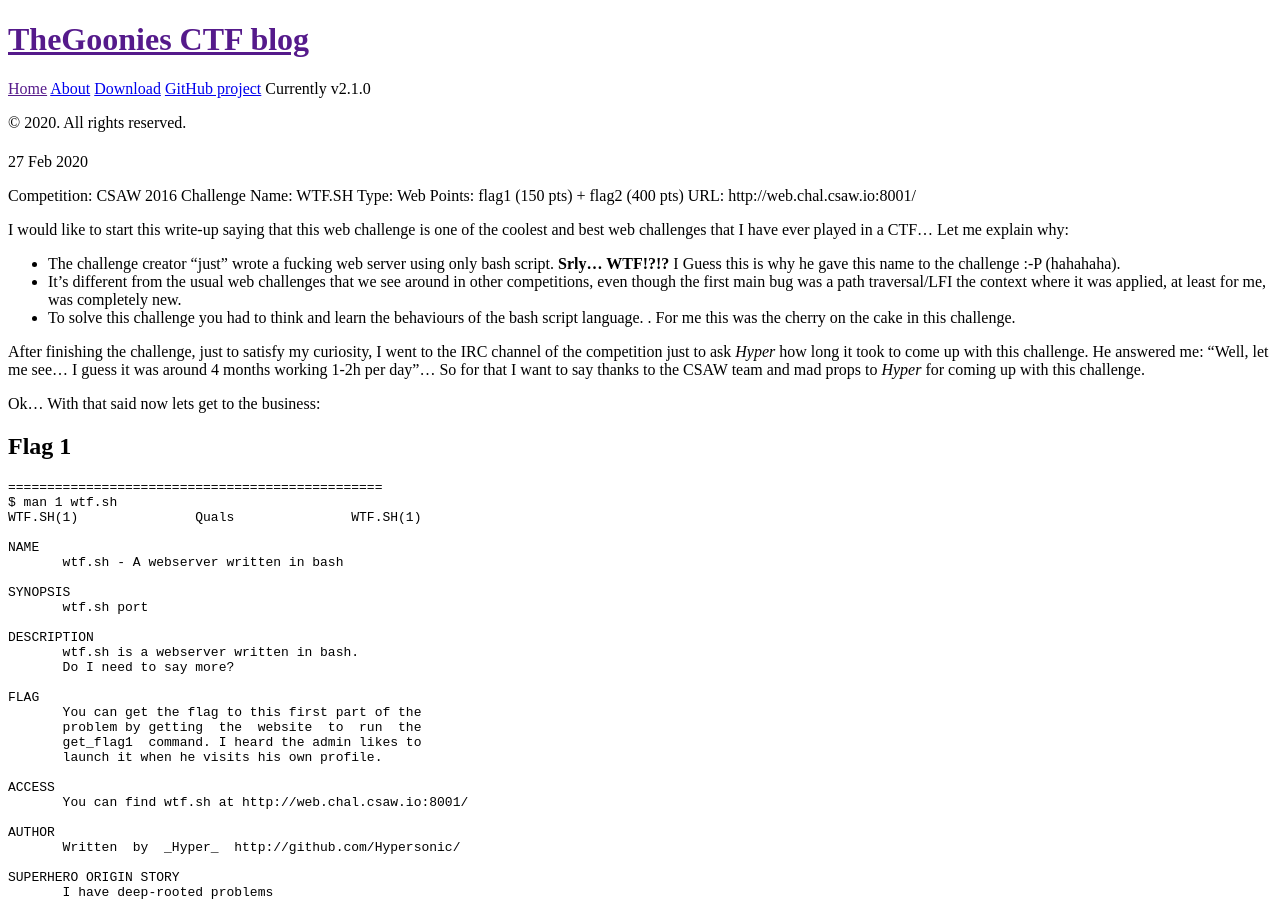
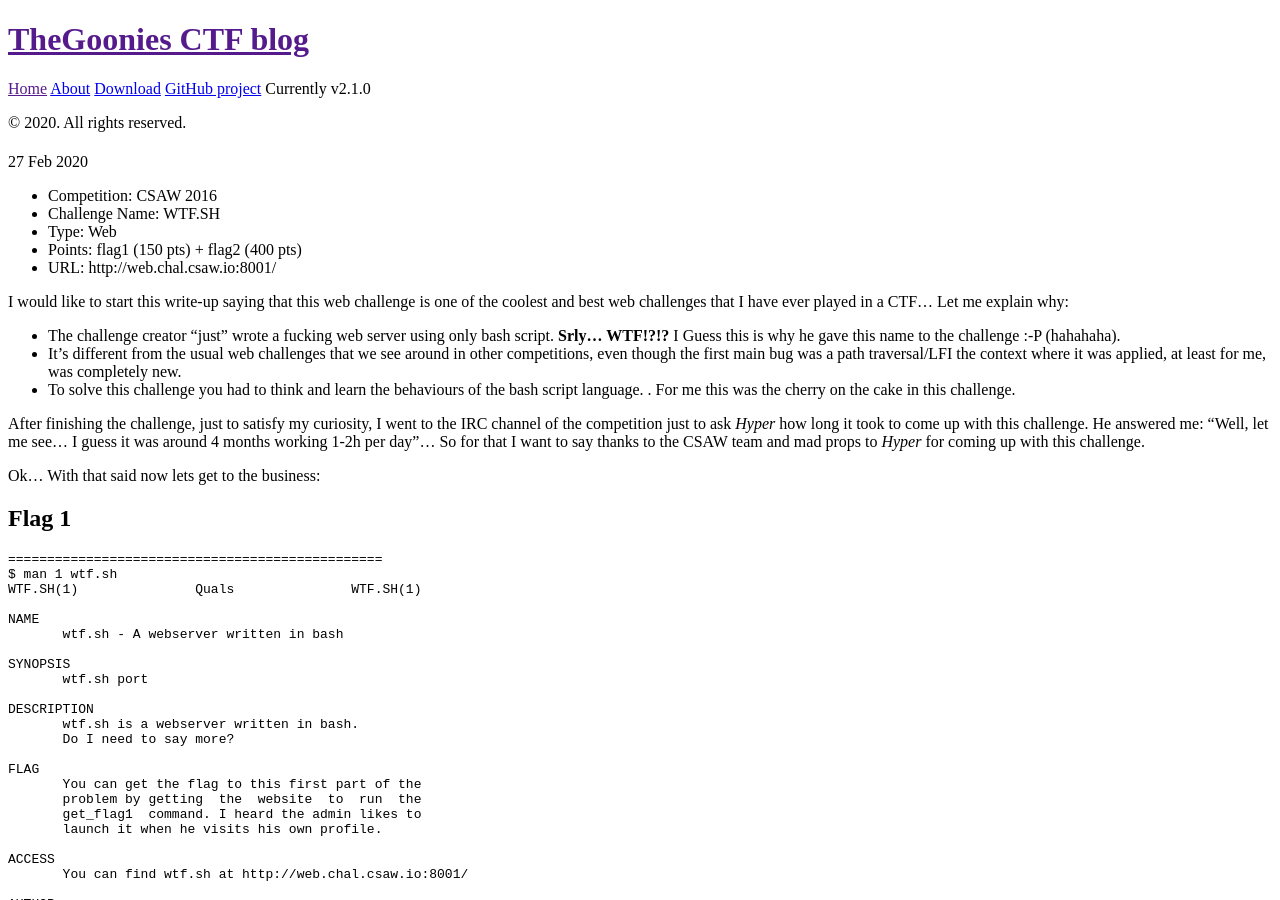
Before and after one commit to thegoonies/thegoonies.github.io, a Jekyll site: the page built from _posts/2016-09-20-csaw-quals-2016-wtf.sh-WEB-.md, in a window 1280 px wide and 900 px high. Built offline with Jekyll 4.4.1, drawn with Linux system fonts in a browser that asks for light colours; our own code applies the rules of GitHub Pages for plain Markdown files; Markdown is read by kramdown in place of the engine named in the settings; part of the change alters nothing that is shown.

```diff
--- a/_posts/2016-09-20-csaw-quals-2016-wtf.sh-WEB-.md
+++ b/_posts/2016-09-20-csaw-quals-2016-wtf.sh-WEB-.md
@@ -5,11 +5,11 @@ author: @pimps
 tags: [ctf, csaw, web]
 ---
 
-Competition: CSAW 2016
-Challenge Name: WTF.SH
-Type: Web
-Points: flag1 (150 pts) + flag2 (400 pts)
-URL: http://web.chal.csaw.io:8001/
+ * Competition: CSAW 2016
+ * Challenge Name: WTF.SH
+ * Type: Web
+ * Points: flag1 (150 pts) + flag2 (400 pts)
+ * URL: http://web.chal.csaw.io:8001/
 
 I would like to start this write-up saying that this web challenge is one of the coolest and best web challenges that I have ever played in a CTF... Let me explain why:
 
```
